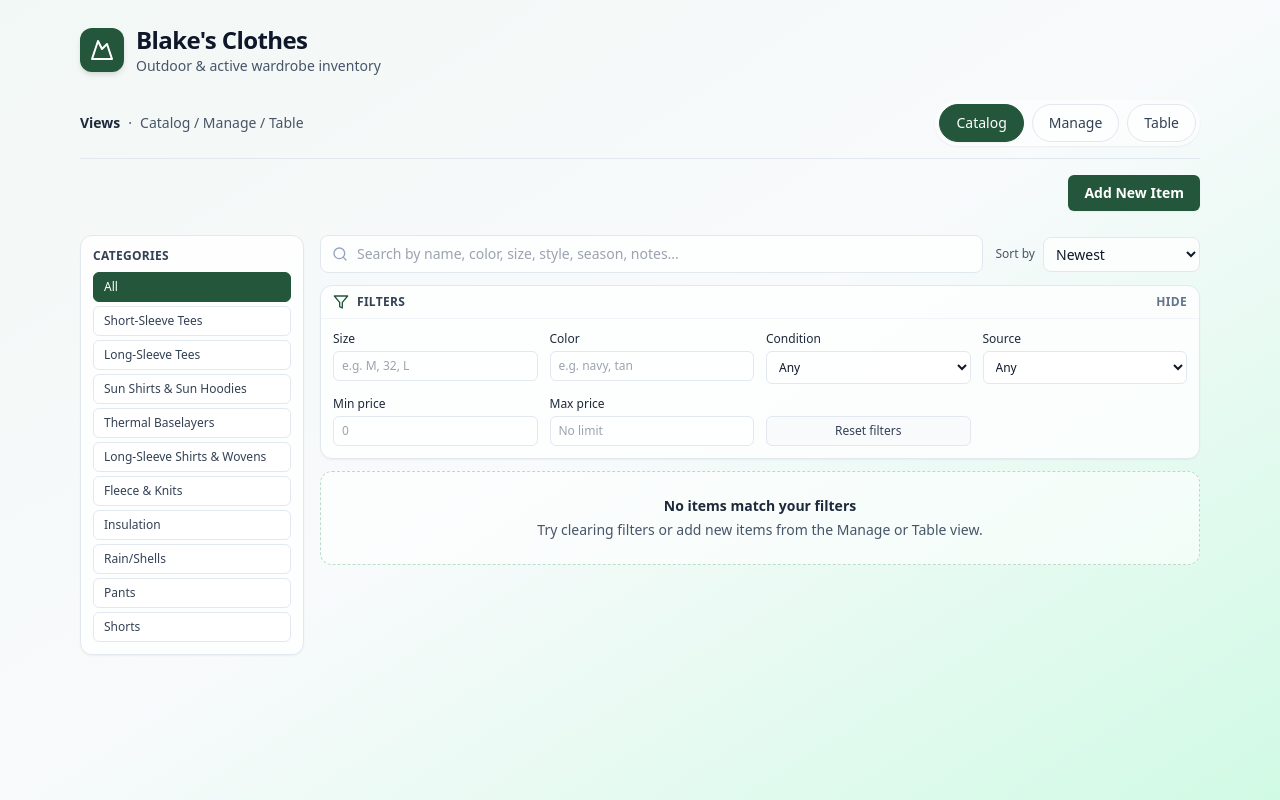
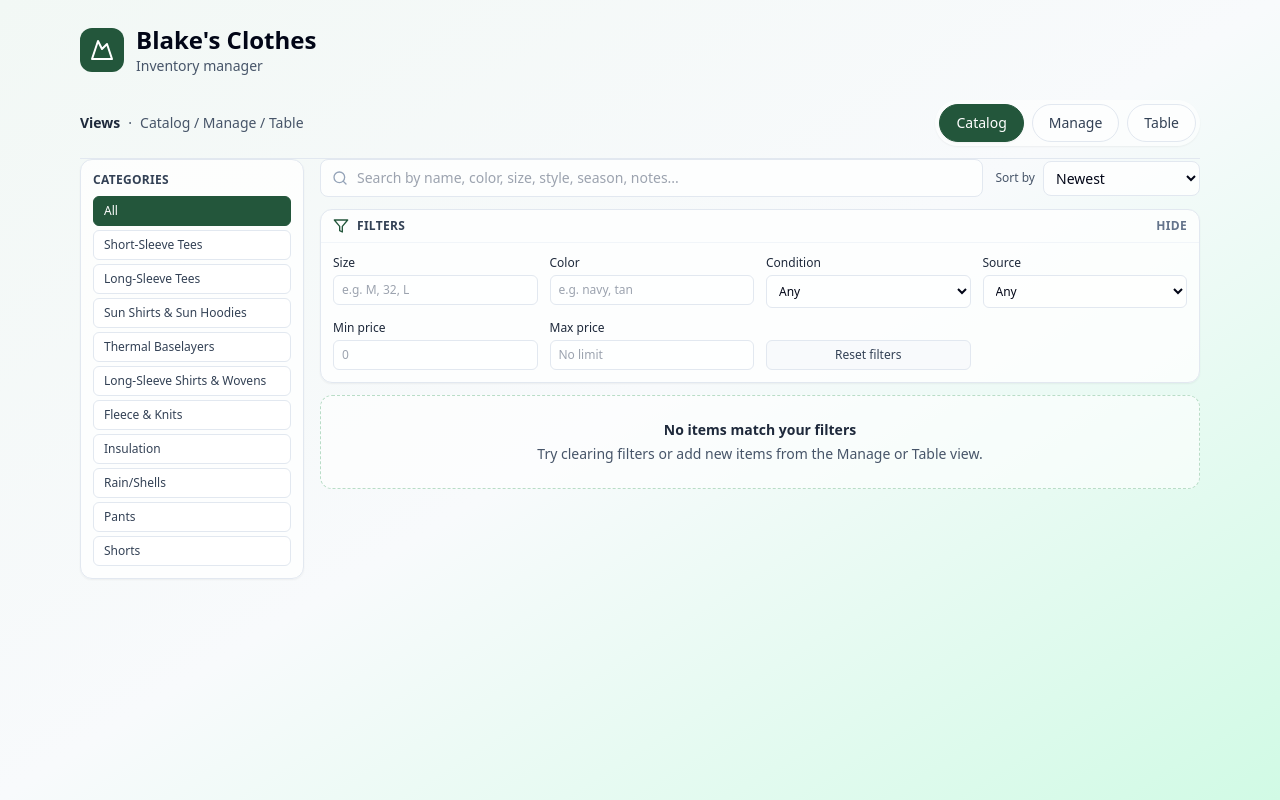
Before and after one commit to outsidethebounds/silver-robot, a React (Vite) app: page / in a window 1280 px wide. Built offline with nearby package versions, Linux system fonts and the light colour scheme.

Commit message:
Update App.jsx
Merge Inventory and Table

```diff
--- a/src/App.jsx
+++ b/src/App.jsx
@@ -5,100 +5,54 @@ import { loadItems, saveItems, calculateDiscountedPrice, formatCurrency } from '
 import TopNav from './components/TopNav.jsx';
 import CatalogView from './components/CatalogView.jsx';
 import ManageView from './components/ManageView.jsx';
-import TableView from './components/TableView.jsx';
 
 function App() {
   const [items, setItems] = useState([]);
-  const [mode, setMode] = useState('catalog'); // 'catalog' | 'manage' | 'table'
-  const [editingId, setEditingId] = useState(null);
+  const [mode, setMode] = useState('catalog');
+  const [editingItem, setEditingItem] = useState(null);
+  const [showForm, setShowForm] = useState(false);
 
-  // Load from localStorage on first mount
   useEffect(() => {
-    const loaded = loadItems();
-    setItems(loaded);
+    setItems(loadItems());
   }, []);
 
-  // Persist to localStorage whenever items change
   useEffect(() => {
     saveItems(items);
   }, [items]);
 
-  const handleAddItem = (newItem) => {
-    setItems((prev) => [newItem, ...prev]);
+  const handleAddItem = (item) => {
+    setItems((prev) => [item, ...prev]);
+    setShowForm(false);
   };
 
-  const handleUpdateItem = (updatedItem) => {
-    setItems((prev) =>
-      prev.map((it) => (it.id === updatedItem.id ? updatedItem : it))
-    );
-    setEditingId(null);
+  const handleUpdateItem = (item) => {
+    setItems((prev) => prev.map((i) => (i.id === item.id ? item : i)));
+    setEditingItem(null);
+    setShowForm(false);
   };
 
-  const handleDeleteItem = (id) => {
-    setItems((prev) => prev.filter((it) => it.id !== id));
+  const handleDeleteItems = (ids) => {
+    setItems((prev) => prev.filter((i) => !ids.includes(i.id)));
   };
 
-  const handleDeleteMany = (ids) => {
-    setItems((prev) => prev.filter((it) => !ids.includes(it.id)));
-  };
-
-  const handleStartEdit = (id) => {
-    setEditingId(id);
-    setMode('manage');
-  };
-
-  const handleCancelEdit = () => {
-    setEditingId(null);
-    setMode('catalog');
-  };
-
-  const handleAddNewItem = () => {
-    setEditingId(null);
-    setMode('manage');
-  };
-
-  const handleImportItems = (newItems) => {
-    if (!Array.isArray(newItems) || newItems.length === 0) return;
-    setItems((prev) => [...newItems, ...prev]);
-  };
-
-  const editingItem = items.find((it) => it.id === editingId) || null;
-
   return (
-    <div className="min-h-screen bg-gradient-to-br from-forest-50 via-slate-50 to-emerald-100 text-slate-900">
+    <div className="min-h-screen bg-gradient-to-br from-forest-50 via-slate-50 to-emerald-100">
       <div className="max-w-6xl mx-auto px-4 py-6">
         <header className="flex items-center gap-3 mb-6">
-          <div className="flex items-center justify-center w-11 h-11 rounded-xl bg-forest-700 text-white shadow-md">
-            <Mountain className="w-6 h-6" />
+          <div className="w-11 h-11 rounded-xl bg-forest-700 text-white flex items-center justify-center">
+            <Mountain />
           </div>
           <div>
-            <h1 className="text-2xl font-semibold tracking-tight">
-              Blake&apos;s Clothes
-            </h1>
-            <p className="text-sm text-slate-600">
-              Outdoor &amp; active wardrobe inventory
-            </p>
+            <h1 className="text-2xl font-semibold">Blake&apos;s Clothes</h1>
+            <p className="text-sm text-slate-600">Inventory manager</p>
           </div>
         </header>
 
         <TopNav mode={mode} onChangeMode={setMode} />
 
-        {/* Add New Item button */}
-        <div className="mt-4 flex justify-end">
-          <button
-            onClick={handleAddNewItem}
-            className="rounded-md bg-forest-700 px-4 py-2 text-sm font-semibold text-white hover:bg-forest-800 shadow-sm"
-          >
-            Add New Item
-          </button>
-        </div>
-
-        <main className="mt-6">
         {mode === 'catalog' && (
           <CatalogView
             items={items}
-              onEditItem={handleStartEdit}
-              onDeleteItem={handleDeleteItem}
             calculateDiscountedPrice={calculateDiscountedPrice}
             formatCurrency={formatCurrency}
           />
@@ -106,29 +60,22 @@ function App() {
 
         {mode === 'manage' && (
           <ManageView
-              item={editingItem}
+            items={items}
             categories={CATEGORIES}
             conditions={CONDITIONS}
             sources={SOURCES}
+            editingItem={editingItem}
+            showForm={showForm}
+            onShowForm={() => setShowForm(true)}
+            onCancelForm={() => {
+              setEditingItem(null);
+              setShowForm(false);
+            }}
             onAddItem={handleAddItem}
             onUpdateItem={handleUpdateItem}
-              onDone={() => setMode('catalog')}
-              onCancelEdit={handleCancelEdit}
+            onDeleteItems={handleDeleteItems}
           />
         )}
-
-          {mode === 'table' && (
-            <TableView
-              items={items}
-              conditions={CONDITIONS}
-              sources={SOURCES}
-              onAddBlankItem={handleAddItem}
-              onUpdateItem={handleUpdateItem}
-              onDeleteItems={handleDeleteMany}
-              onImportItems={handleImportItems}
-            />
-          )}
-        </main>
       </div>
     </div>
   );
```
Lines whose indentation alone changed are shown as unchanged.
